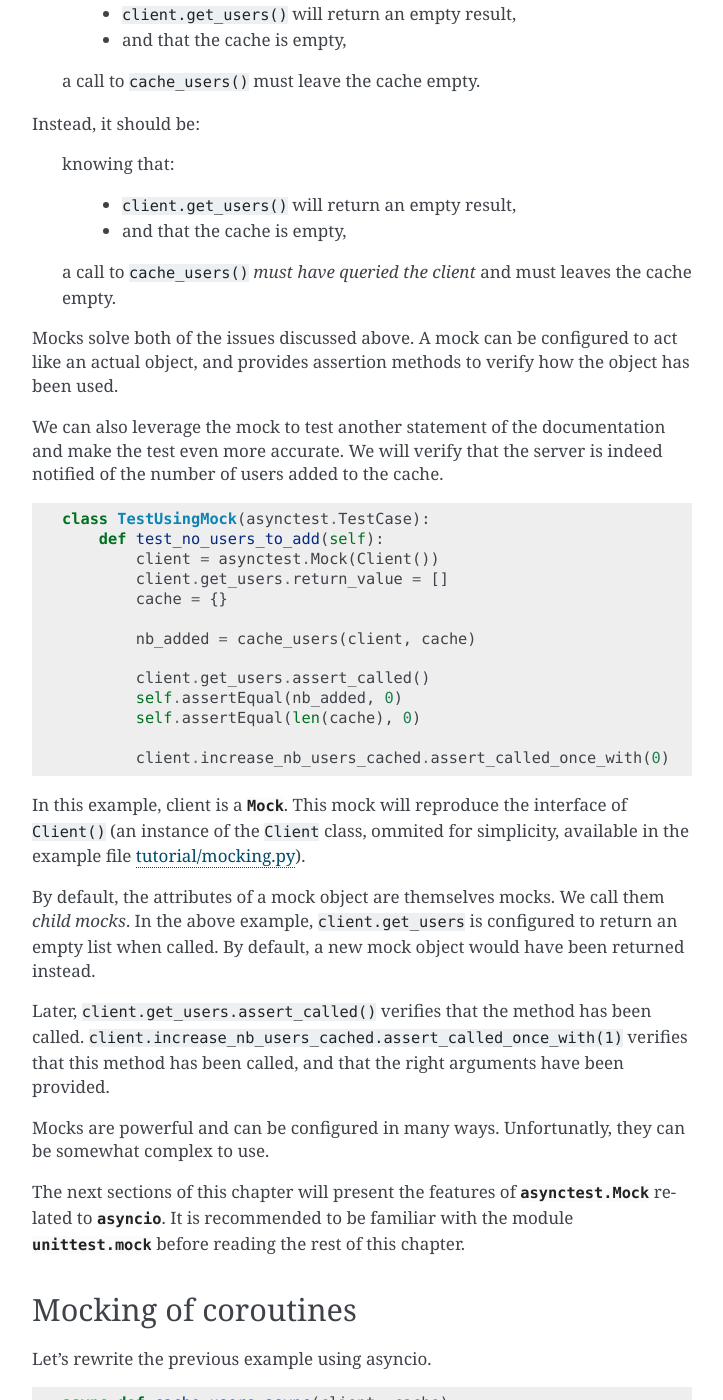
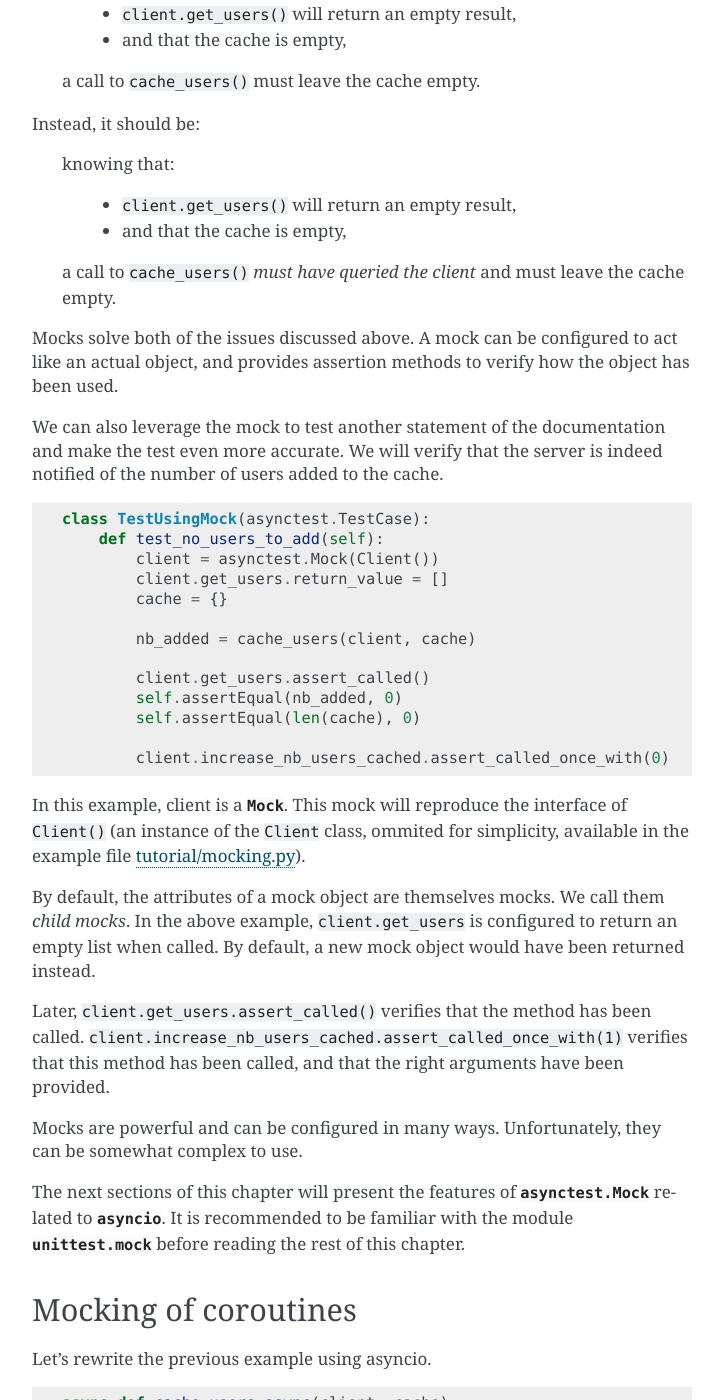
Before and after one commit to Martiusweb/asynctest, a Sphinx documentation site: the page built from doc/tutorial.mocking.rst, in a window 1280 px wide and 1400 px high, scrolled down 2303 px. Shown: the whole window, without its empty margins (388-1111 px from the left). Built offline with Sphinx 7.4.7, drawn with Linux system fonts in a browser that asks for light colours.

Commit message:
Fix minor typos in mocking tutorial.

```diff
--- a/doc/tutorial.mocking.rst
+++ b/doc/tutorial.mocking.rst
@@ -61,7 +61,7 @@ Instead, it should be:
      * ``client.get_users()`` will return an empty result,
      * and that the cache is empty,
 
-   a call to ``cache_users()`` *must have queried the client* and must leaves
+   a call to ``cache_users()`` *must have queried the client* and must leave
    the cache empty.
 
 Mocks solve both of the issues discussed above. A mock can be configured to act
@@ -89,7 +89,7 @@ called. ``client.increase_nb_users_cached.assert_called_once_with(1)`` verifies
 that this method has been called, and that the right arguments have been
 provided.
 
-Mocks are powerful and can be configured in many ways. Unfortunatly, they can
+Mocks are powerful and can be configured in many ways. Unfortunately, they can
 be somewhat complex to use.
 
 The next sections of this chapter will present the features of
```
